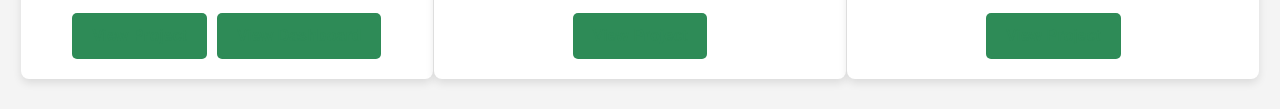
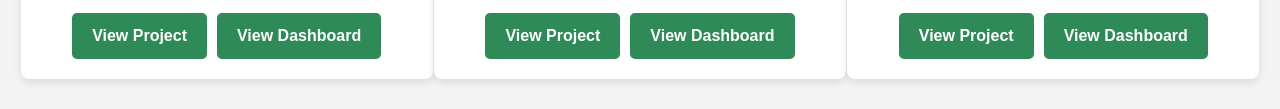
Before and after one commit to ghoshaustin/bishowjith-ghosh, a plain HTML site: page index.html in a window 1280 px wide. Shown: the part 1035-1144 px from the top of the page. Drawn offline with Linux system fonts and the light colour scheme.

Commit message:
Update index.html

```diff
--- a/index.html
+++ b/index.html
@@ -112,13 +112,9 @@
         }
 
         .project-box a {
-            color: #2E8B57;
+            color: white; /* Set text color to white by default */
             text-decoration: none;
             font-weight: bold;
-        }
-
-        .project-box a:hover {
-            text-decoration: underline;
         }
 
         /* Links styling for project and dashboard */
@@ -132,7 +128,7 @@
             display: inline-block;
             padding: 10px 20px;
             background-color: #2E8B57;
-            color: white; /* Make text white for better visibility */
+            color: white; /* Make text white by default */
             text-decoration: none;
             border-radius: 5px;
             font-weight: bold; /* Makes the text bold */
@@ -307,7 +303,7 @@
                 <p>This project focuses on customer demographics, financial transactions, and behavior to uncover patterns and insights. Key tasks included customer segmentation and loan risk analysis.</p>
                 <div class="links">
                     <a href="https://github.com/ghoshaustin/My_Projects/tree/main/Domain_Banking" class="project-link" target="_blank">View Project</a>
-                    <a href="https://public.tableau.com/app/profile/bishowjith.ghosh/viz/UKbankCustomer_17213419544640/Story1?publish=yess" class="dashboard-link" target="_blank">View Dashboard</a>
+                    <a href="https://public.tableau.com/app/profile/bishowjith.ghosh/viz/UKbankCustomer--01/Dashboard1?publish=yes" class="dashboard-link" target="_blank">View Dashboard</a>
                 </div>
             </div>
             <div class="project-box">
@@ -315,6 +311,7 @@
                 <p>Analyzed customer purchase behavior, sales trends, and inventory management in an E-commerce setting. Key tasks included sales forecasting and customer retention analysis.</p>
                 <div class="links">
                     <a href="https://github.com/ghoshaustin/My_Projects/tree/main/Domain_E-commerce" class="project-link" target="_blank">View Project</a>
+                    <a href="https://public.tableau.com/app/profile/bishowjith.ghosh/viz/Tableau_Olist/Dashboard1?publish=yes" class="dashboard-link" target="_blank">View Dashboard</a>
                 </div>
             </div>
             <div class="project-box">
@@ -322,6 +319,7 @@
                 <p>Investigated consumer purchasing patterns and stock management in the retail industry. Key tasks included inventory optimization and customer satisfaction analysis.</p>
                 <div class="links">
                     <a href="https://github.com/ghoshaustin/My_Projects/tree/main/Domain_Retail" class="project-link" target="_blank">View Project</a>
+                    <a href="https://public.tableau.com/app/profile/bishowjith.ghosh/viz/Project_Retail_Sales_Insights/Dashboard1?publish=ye" class="dashboard-link" target="_blank">View Dashboard</a>
                 </div>
             </div>
         </div>
```
